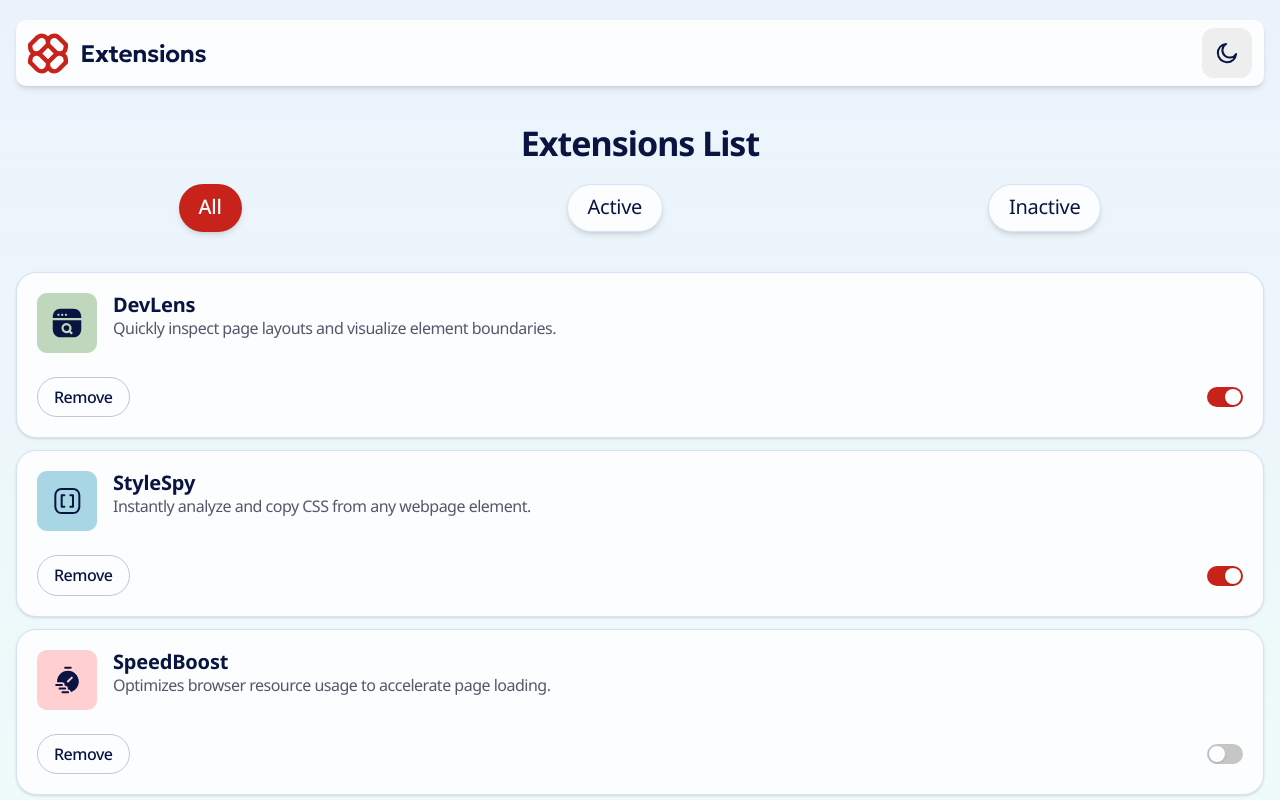
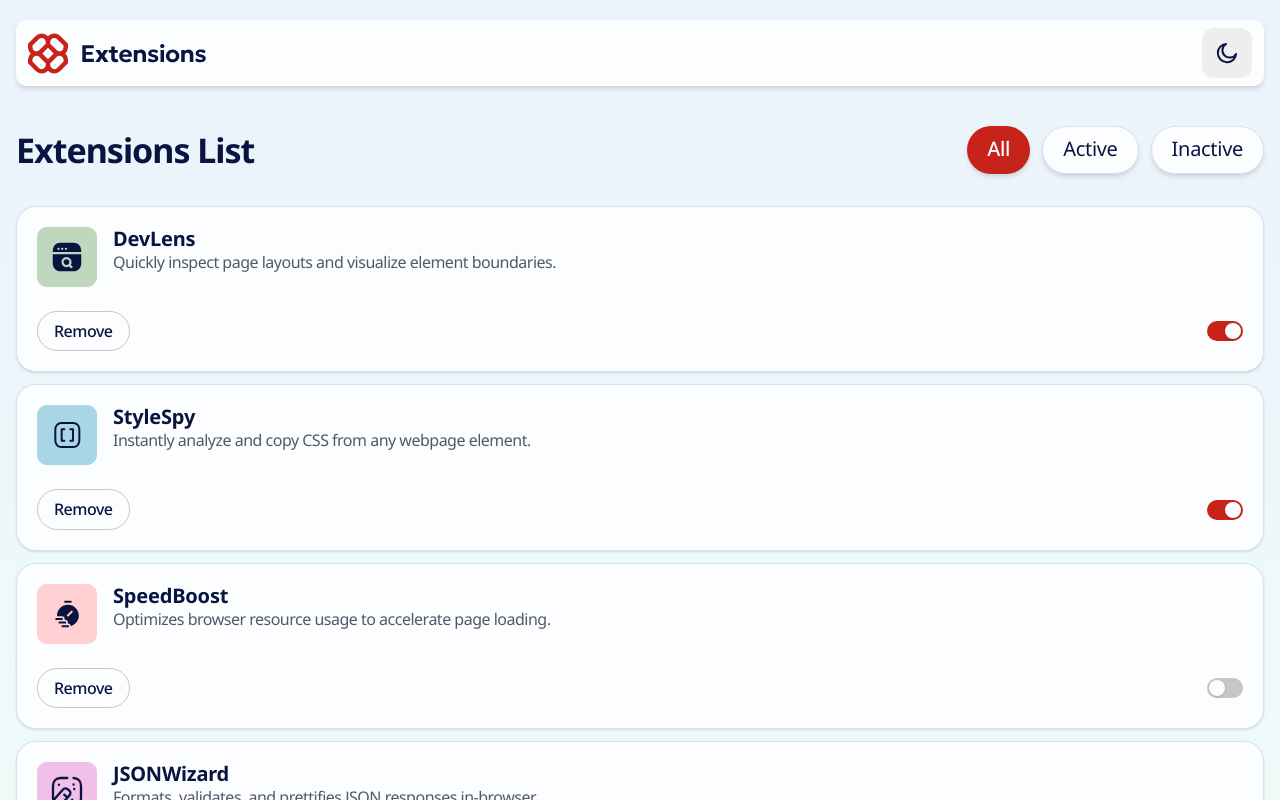
Before and after one commit to Maz-hub/Browser-extension-manager-UI, a React (Vite) app: page / in a window 1280 px wide. Shown: the top 800 px of the page. Built offline with nearby package versions, Linux system fonts and the light colour scheme.

Commit message:
style(filter): fix tablet flex alignment and spacing for title and buttons

```diff
--- a/src/components/Filter.jsx
+++ b/src/components/Filter.jsx
@@ -1,11 +1,11 @@
 const Filter = () => {
   return (
     <>
-      <section className="my-10">
-        <h1 className="text-preset-1 text-Neutral-900 dark:text-Neutral-0 text-center mb-6">
+      <section className="my-10 md:mb-8 md:flex md:justify-between md:items-center">
+        <h1 className="text-preset-1 text-Neutral-900 dark:text-Neutral-0 text-center md:text-left md: mb-6 md:mb-0">
           Extensions List
         </h1>
-        <div className="flex justify-around ">
+        <div className="flex justify-around md:gap-3 md:">
           <button className="btn btn-primary btn-sm">All</button>
           <button className="btn btn-outline btn-sm">Active</button>
           <button className="btn btn-outline btn-sm">Inactive</button>
```
